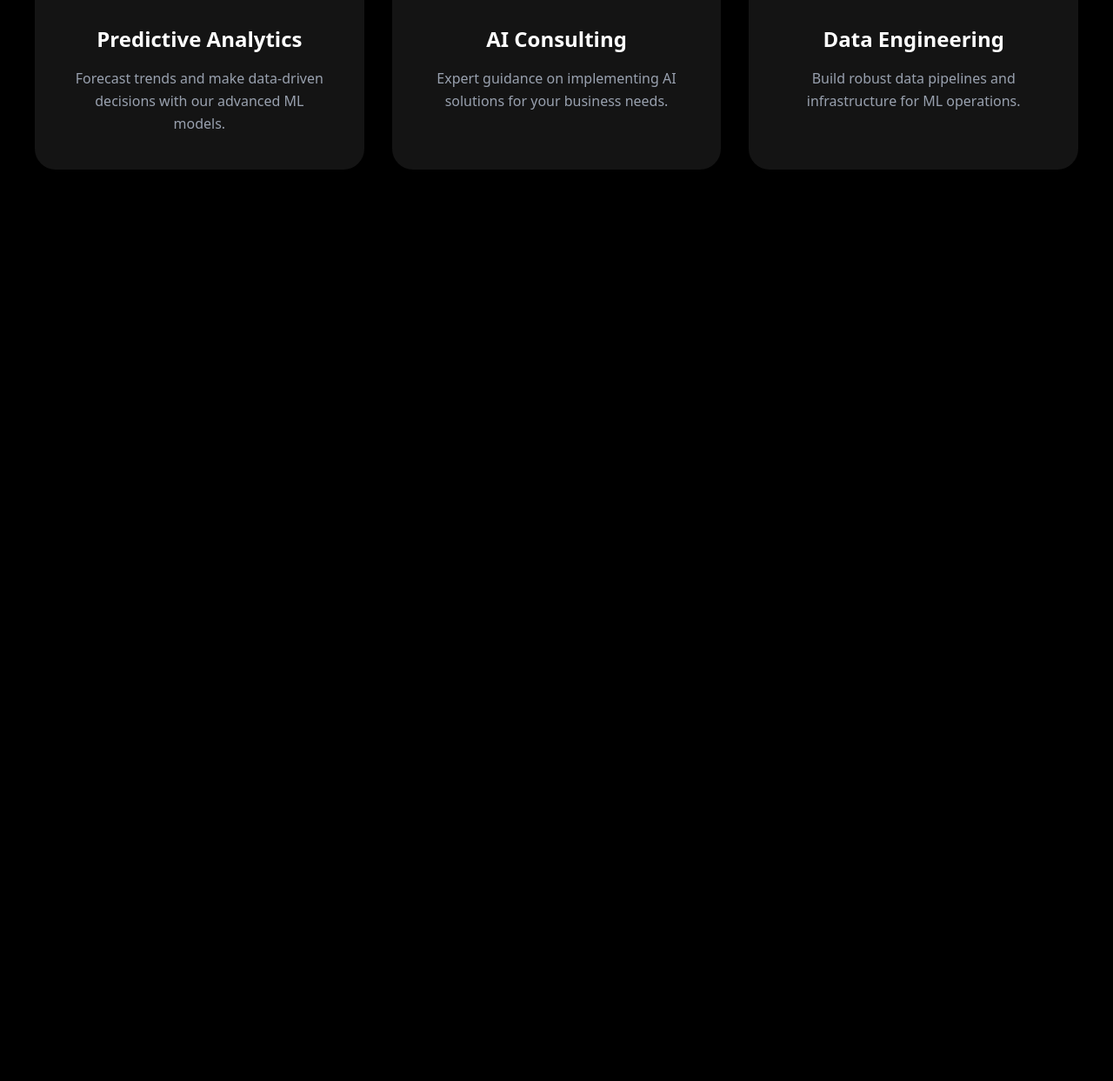
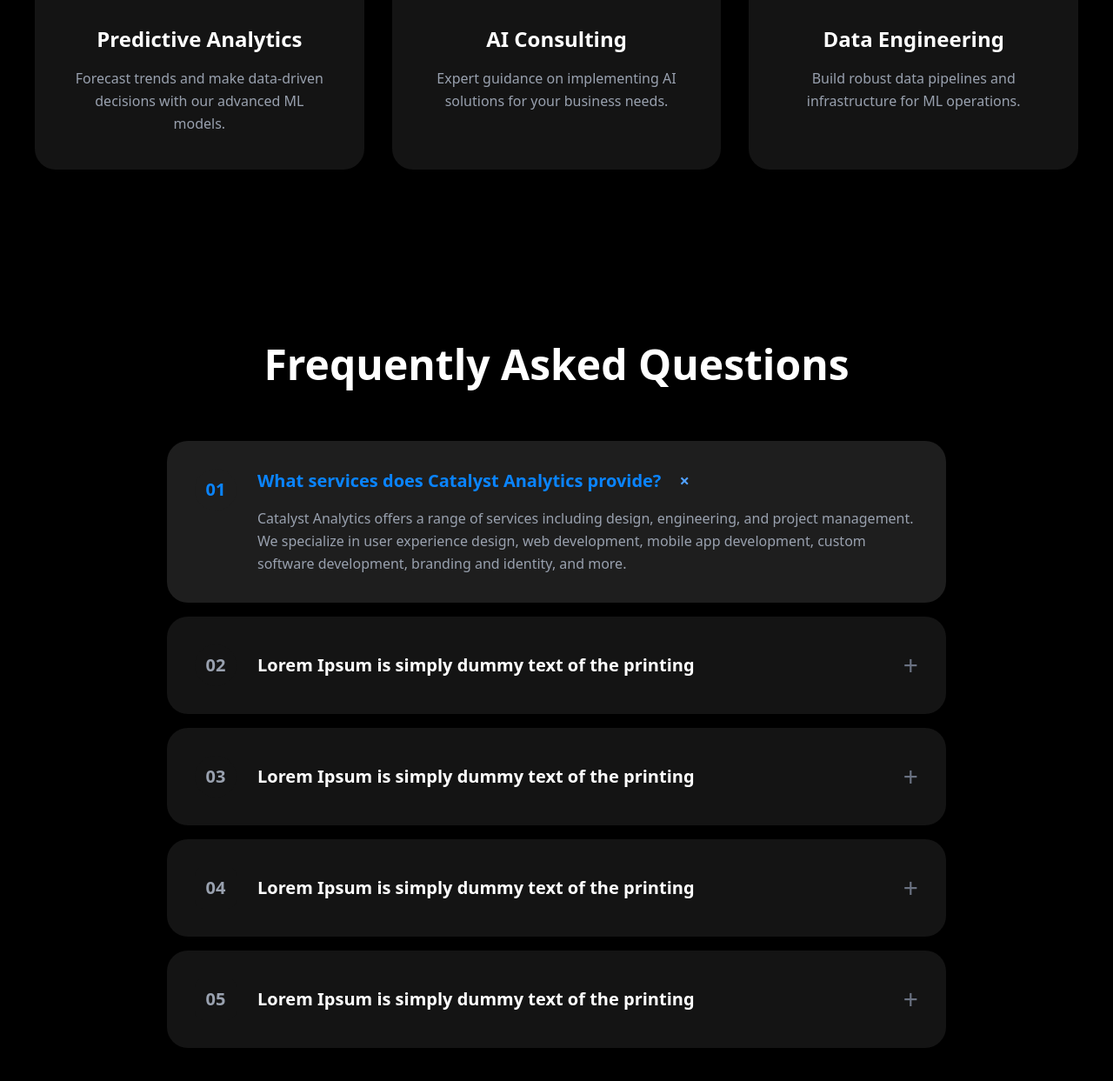
Before and after one commit to asoevafotima/EXAM2, a website: page src/index.html in a window 1280 px wide. Shown: the part 1412-2655 px from the top of the page at 87% size. Before the commit the page ends 1687 px from the top, so only its background shows below. Drawn offline with nearby package versions, Linux system fonts and the light colour scheme; files that its build step writes are made by us from their sources.

Commit message:
Third commit in HOME

```diff
--- a/src/index.html
+++ b/src/index.html
@@ -103,5 +103,90 @@
     </div>
   </section>
 
+  <section class="py-20 px-6 mt-10">
+    <div class="max-w-4xl mx-auto">
+      <h2 class="text-4xl lg:text-5xl font-bold text-center mb-16">
+        Frequently Asked Questions
+      </h2>
+
+      <div class="flex flex-col gap-4">
+        <div class="bg-[#1E1E1E] rounded-3xl p-8">
+          <div class="flex justify-between items-start">
+            <div class="flex items-start gap-6">
+              <div class="bg-[#1E1E1E] text-[#0A84FF] w-12 h-12 rounded-full flex items-center justify-center font-bold text-xl flex-shrink-0">
+                01
+              </div>
+              <div class="flex-1">
+                <h3 class="text-xl font-bold mb-4 text-[#0A84FF]">
+                  What services does Catalyst Analytics provide?
+                  <span class="text-blue-400 ml-4 cursor-pointer">×</span>
+                </h3>
+                <p class="text-gray-400 leading-relaxed">
+                  Catalyst Analytics offers a range of services including design, engineering, and project management. We specialize in user experience design, web development, mobile app development, custom software development, branding and identity, and more.
+                </p>
+              </div>
+            </div>
+          </div>
+        </div>
+
+        <div class="bg-[#141414] rounded-3xl p-8">
+          <div class="flex justify-between items-center">
+            <div class="flex items-center gap-6">
+              <div class="bg-[#141414] text-gray-400 w-12 h-12 rounded-full flex items-center justify-center font-bold text-xl flex-shrink-0">
+                02
+              </div>
+              <h3 class="text-xl font-bold">
+                Lorem Ipsum is simply dummy text of the printing
+              </h3>
+            </div>
+            <span class="text-3xl text-gray-500">+</span>
+          </div>
+        </div>
+
+        <div class="bg-[#141414] rounded-3xl p-8">
+          <div class="flex justify-between items-center">
+            <div class="flex items-center gap-6">
+              <div class="bg-[#141414] text-gray-400 w-12 h-12 rounded-full flex items-center justify-center font-bold text-xl flex-shrink-0">
+                03
+              </div>
+              <h3 class="text-xl font-bold">
+                Lorem Ipsum is simply dummy text of the printing
+              </h3>
+            </div>
+            <span class="text-3xl text-gray-500">+</span>
+          </div>
+        </div>
+
+        <div class="bg-[#141414] rounded-3xl p-8">
+          <div class="flex justify-between items-center">
+            <div class="flex items-center gap-6">
+              <div class="bg-[#141414] text-gray-400 w-12 h-12 rounded-[10px] flex items-center justify-center font-bold text-xl flex-shrink-0">
+                04
+              </div>
+              <h3 class="text-xl font-bold">
+                Lorem Ipsum is simply dummy text of the printing
+              </h3>
+            </div>
+            <span class="text-3xl text-gray-500">+</span>
+          </div>
+        </div>
+
+        <div class="bg-[#141414] rounded-3xl p-8">
+          <div class="flex justify-between items-center">
+            <div class="flex items-center gap-6">
+              <div class="bg-[#141414] text-gray-400 w-12 h-12 rounded-[10px] flex items-center justify-center font-bold text-xl flex-shrink-0">
+                05
+              </div>
+              <h3 class="text-xl font-bold">
+                Lorem Ipsum is simply dummy text of the printing
+              </h3>
+            </div>
+            <span class="text-3xl text-gray-500">+</span>
+          </div>
+        </div>
+      </div>
+    </div>
+  </section>
+
 </body>
 </html>
```
